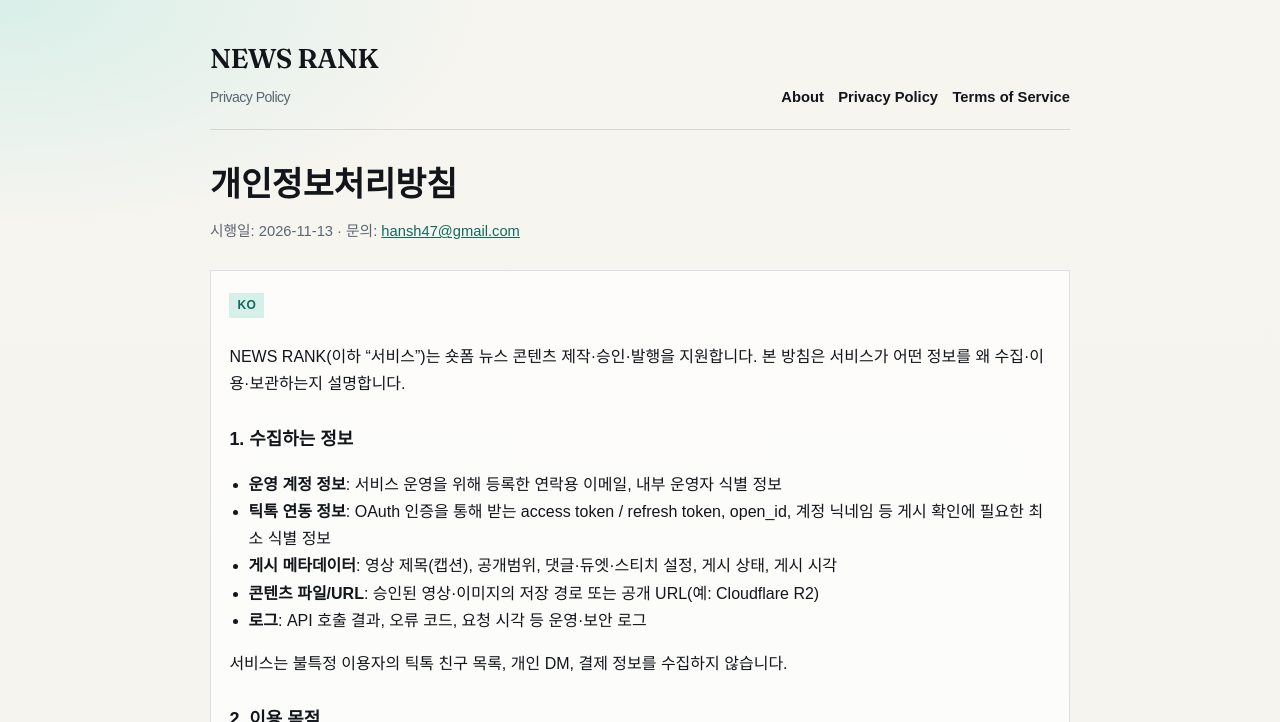
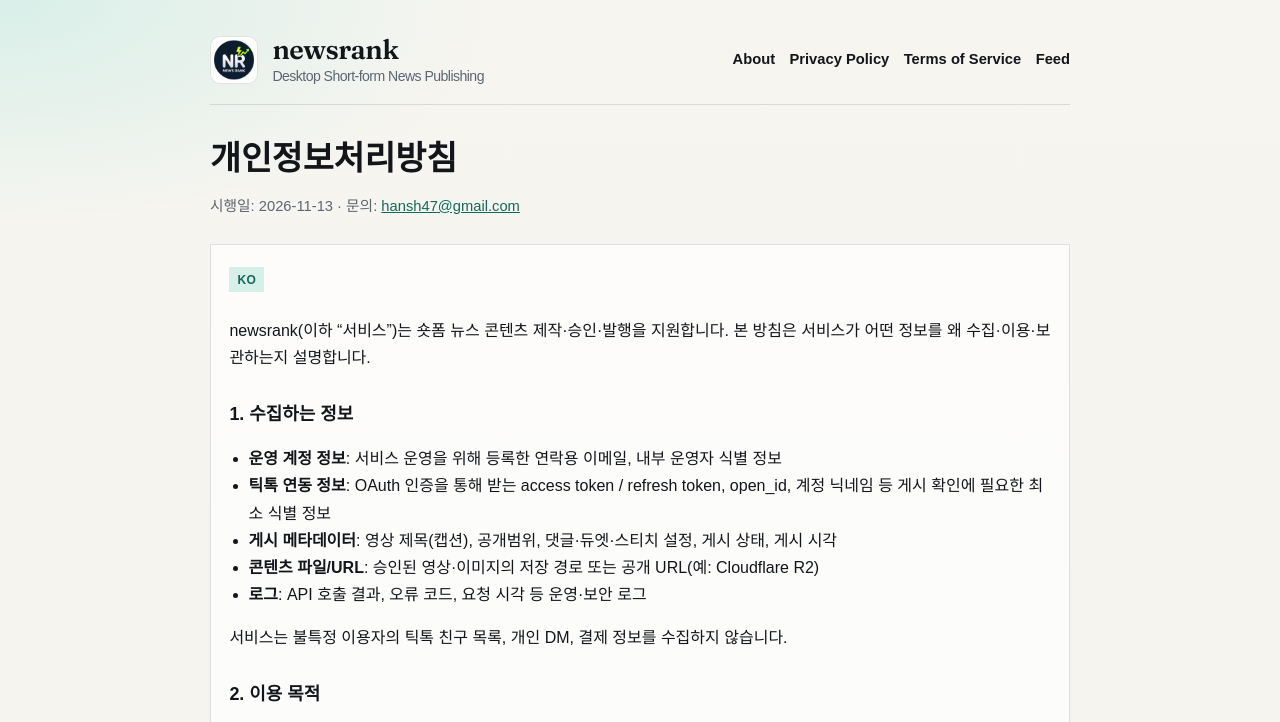
Before and after one commit to hansh47-bit/news, a plain HTML site: page privacy/index.html in a window 1280 px wide. Shown: the top 722 px of the page. Drawn offline with Linux system fonts and the light colour scheme; a web font is replaced by a local one.

Commit message:
Add files via upload

```diff
--- a/privacy/index.html
+++ b/privacy/index.html
@@ -3,8 +3,13 @@
 <head>
   <meta charset="utf-8" />
   <meta name="viewport" content="width=device-width, initial-scale=1" />
-  <title>Privacy Policy — NEWS RANK</title>
-  <meta name="description" content="NEWS RANK Privacy Policy" />
+  <title>Privacy Policy — newsrank</title>
+  <meta name="description" content="newsrank Privacy Policy" />
+
+  <!-- 브라우저 탭 아이콘 (파비콘) - Basic Info의 앱 아이콘과 동일한 파일 사용 -->
+  <link rel="icon" type="image/png" href="https://hansh47-bit.github.io/news/app-icon.png" />
+  <link rel="apple-touch-icon" href="https://hansh47-bit.github.io/news/app-icon.png" />
+
   <link href="https://cdn.jsdelivr.net/gh/orioncactus/pretendard/dist/web/variable/pretendardvariable-dynamic-subset.css" rel="stylesheet" />
   <link href="https://fonts.googleapis.com/css2?family=Fraunces:opsz,wght@9..144,600;9..144,700&display=swap" rel="stylesheet" />
   <style>
@@ -28,14 +33,30 @@
     a { color: var(--accent); }
     .wrap { width: min(860px, calc(100% - 2rem)); margin: 0 auto; padding: 2.2rem 0 4rem; }
     header {
-      display: flex; justify-content: space-between; gap: 1rem; align-items: flex-end;
+      display: flex; justify-content: space-between; gap: 1rem; align-items: center; flex-wrap: wrap;
       padding-bottom: 1.2rem; border-bottom: 1px solid var(--line); margin-bottom: 1.6rem;
     }
-    .logo { margin: 0; font-family: Fraunces, Georgia, serif; font-size: 1.7rem; letter-spacing: -0.02em; }
-    .logo span { display:block; margin-top:0.3rem; font-family:Pretendard,sans-serif; font-size:0.88rem; color:var(--muted); font-weight:500; }
+    /* 누락되어 있던 헤더 아이콘 스타일 추가 */
+    .brand {
+      display: flex;
+      align-items: center;
+      gap: 0.9rem;
+    }
+    .brand-icon {
+      width: 48px;
+      height: 48px;
+      border-radius: 10px;
+      object-fit: cover;
+      border: 1px solid var(--line);
+      background: #fff;
+      flex-shrink: 0;
+    }
+    .logo { margin: 0; font-family: Fraunces, Georgia, serif; font-size: 1.7rem; letter-spacing: -0.02em; line-height: 1.1; }
+    .logo span { display:block; margin-top:0.25rem; font-family:Pretendard,sans-serif; font-size:0.88rem; color:var(--muted); font-weight:500; }
     nav { display:flex; gap:0.9rem; flex-wrap:wrap; }
     nav a { color: var(--ink); text-decoration:none; font-weight:600; font-size:0.92rem; }
-    h1 { font-family: Fraunces, Georgia, serif; font-size: clamp(1.6rem, 3vw, 2.1rem); margin: 0 0 0.4rem; }
+    nav a:hover { color: var(--accent); }
+    h1.page-title { font-family: Fraunces, Georgia, serif; font-size: clamp(1.6rem, 3vw, 2.1rem); margin: 0 0 0.4rem; }
     .meta { color: var(--muted); margin: 0 0 1.6rem; font-size: 0.92rem; }
     h2 { margin: 1.7rem 0 0.55rem; font-size: 1.12rem; }
     p, li { color: var(--ink); }
@@ -59,21 +80,26 @@
 <body>
   <div class="wrap">
     <header>
-      <p class="logo">NEWS RANK<span>Privacy Policy</span></p>
-      <nav>
+      <div class="brand">
+        <!-- 헤더 앱 아이콘 노출 -->
+        <img class="brand-icon" src="https://hansh47-bit.github.io/news/app-icon.png" alt="newsrank App Icon" />
+        <div class="logo">newsrank<span>Desktop Short-form News Publishing</span></div>
+      </div>
+      <nav aria-label="Legal">
         <a href="/news/about/">About</a>
         <a href="/news/privacy/">Privacy Policy</a>
         <a href="/news/terms/">Terms of Service</a>
+        <a href="/news/">Feed</a>
       </nav>
     </header>
 
-    <h1>개인정보처리방침</h1>
+    <h1 class="page-title">개인정보처리방침</h1>
     <p class="meta">시행일: 2026-11-13 · 문의: <a href="mailto:hansh47@gmail.com">hansh47@gmail.com</a></p>
 
     <section class="panel" lang="ko">
       <span class="label">KO</span>
       <p>
-        NEWS RANK(이하 “서비스”)는 숏폼 뉴스 콘텐츠 제작·승인·발행을 지원합니다.
+        newsrank(이하 “서비스”)는 숏폼 뉴스 콘텐츠 제작·승인·발행을 지원합니다.
         본 방침은 서비스가 어떤 정보를 왜 수집·이용·보관하는지 설명합니다.
       </p>
 
@@ -120,7 +146,7 @@
 
       <h2>6. 이용자 권리</h2>
       <ul>
-        <li>틱톡 앱 권한 관리 화면에서 NEWS RANK 연동을 철회할 수 있습니다.</li>
+        <li>틱톡 앱 권한 관리 화면에서 newsrank 연동을 철회할 수 있습니다.</li>
         <li>연동 해제·개인정보 열람·삭제 요청은 <a href="mailto:hansh47@gmail.com">hansh47@gmail.com</a> 로 요청할 수 있습니다.</li>
         <li>요청 확인 후 합리적 기간 내에 처리합니다.</li>
       </ul>
@@ -142,7 +168,7 @@
       <span class="label">EN</span>
       <h2 style="margin-top:0;">Privacy Policy (English)</h2>
       <p>
-        NEWS RANK (“Service”) helps our editorial team create, approve, and publish short-form news content.
+        newsrank (“Service”) helps our editorial team create, approve, and publish short-form news content.
         This Policy explains what information we collect and why.
       </p>
       <h2>1. Information We Collect</h2>
@@ -183,7 +209,7 @@
     </section>
 
     <footer>
-      <span>© 2026 NEWS RANK</span>
+      <span>© 2026 newsrank</span>
       <nav>
         <a href="/news/terms/">Terms of Service</a>
         <a href="/news/about/">About</a>
```
